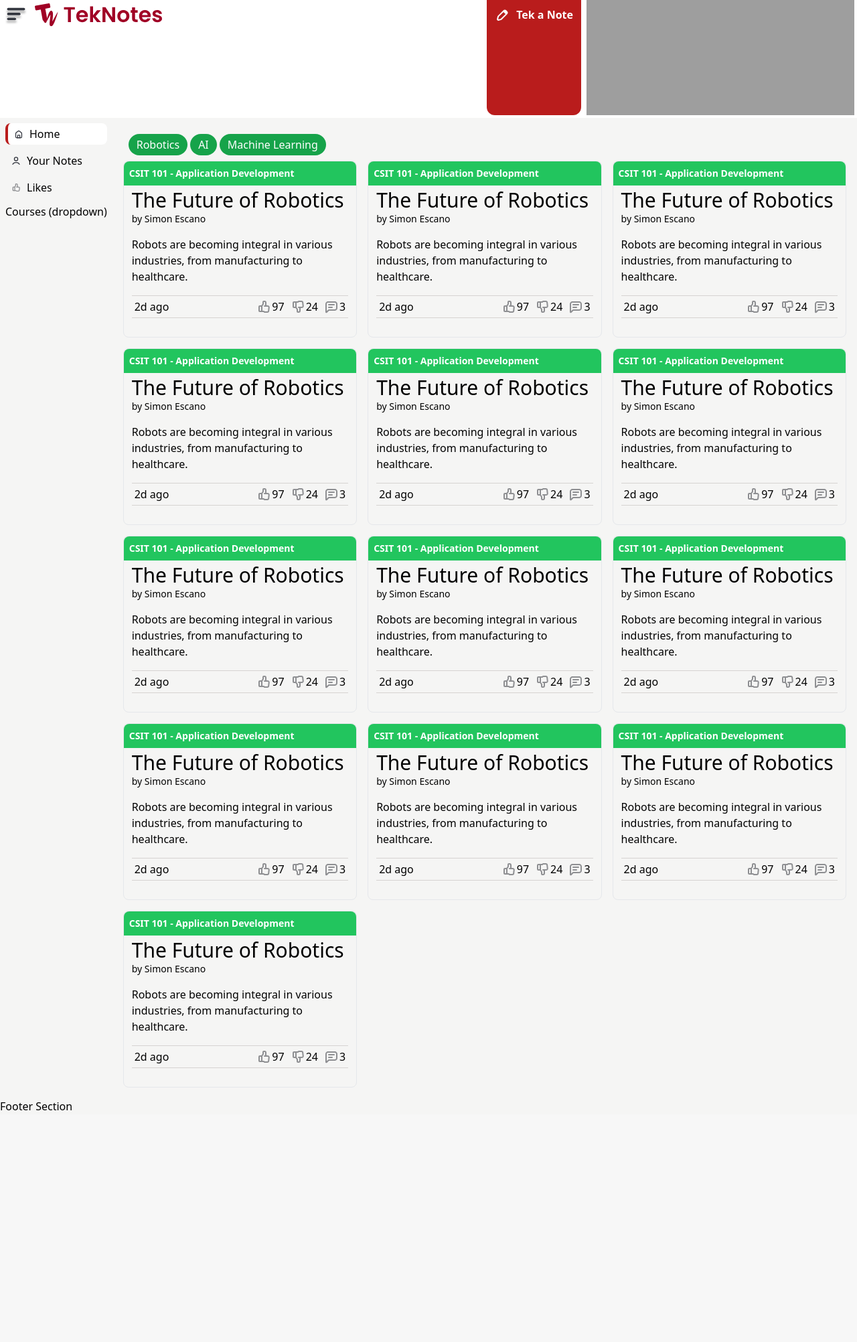
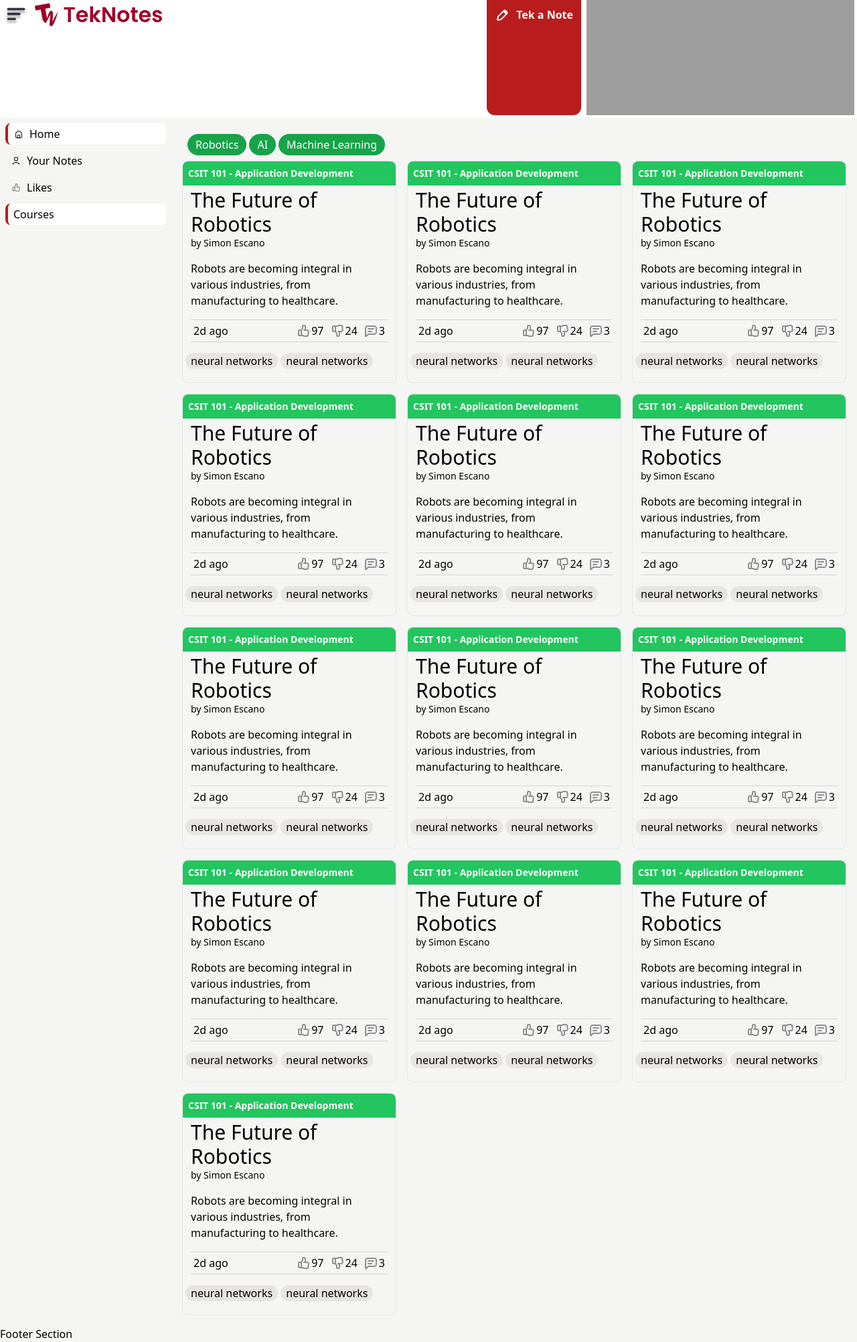
Before and after one commit to Wetooa/TekNotes, a Django app: page / in a window 1280 px wide. Shown: the part 132-2136 px from the top of the page at 67% size. Before the commit the page ends 1790 px from the top, so only its background shows below. Run offline with Django 4.2, Linux system fonts and the light colour scheme; some libraries are stand-ins or nearby versions; grey boxes are pictures that could not be loaded.

Commit message:
improved ui a little bit

```diff
--- a/notes/templates/base.html
+++ b/notes/templates/base.html
@@ -33,24 +33,22 @@
   </header>
 
   <div class="flex">
-    <nav class="flex flex-col gap-2 p-2">
-      <a class="px-2 py-1 bg-white border-l-4 border-red-700 rounded-lg flex items-center gap-2 transition-all hover:bg-red-200 w-full"
-        href="">
+    <nav class="flex flex-col gap-2 p-2 w-1/5">
+      <a class="px-2 py-1 bg-white border-l-4 border-red-700 rounded-lg flex items-center gap-2 transition-all hover:bg-red-200 w-full" href="">
         <img class="w-4 h-4" src="{% static 'teknotes/images/Home.svg' %}" alt="Home Icon" />
         Home
       </a>
-      <a class="px-2 py-1 rounded-lg flex items-center gap-2 transition-all hover:bg-red-200 w-full"
-        href="your-notes">
+      <a class="px-2 py-1 rounded-lg flex items-center gap-2 transition-all hover:bg-red-200 w-full" href="your-notes">
         <img class="w-4 h-4" src="{% static 'teknotes/images/User.svg' %}" alt="Home Icon" />
         Your Notes
       </a>
-      <a class="px-2 py-1 rounded-lg flex items-center gap-2 transition-all hover:bg-red-200 w-full"
-        href="">
+      <a class="px-2 py-1 rounded-lg flex items-center gap-2 transition-all hover:bg-red-200 w-full" href="">
         <img class="w-4 h-4" src="{% static 'teknotes/images/thumb_up.svg' %}" alt="Home Icon" />
         Likes
       </a>
 
-      <button>Courses (dropdown)</button>
+      <button class="px-2 py-1 bg-white border-l-4 border-red-700 rounded-lg flex items-center gap-2 transition-all hover:bg-red-200 w-full" >Courses</button>
+
     </nav>
 
     <main class="flex-1" id="content">
--- a/notes/templates/home.html
+++ b/notes/templates/home.html
@@ -20,6 +20,7 @@
 
   <div class="grid grid-cols-2 md:grid-cols-3 gap-4">
     {% for note in notes %}
+
     <div class="rounded-lg border border-gray-200 pb-4">
       <div class="bg-green-500 rounded-t-lg p-2 font-bold text-sm text-white">
         CSIT 101 - Application Development
@@ -52,9 +53,9 @@
         </div>
       </div>
 
-
-      <div>
-
+      <div class="p-1" >
+        <button class="bg-stone-200 rounded-xl px-2">neural networks</button>
+        <button class="bg-stone-200 rounded-xl px-2">neural networks</button>
       </div>
 
     </div>
@@ -64,6 +65,4 @@
 
 </div>
 
-
-
 {% endblock %}
```
